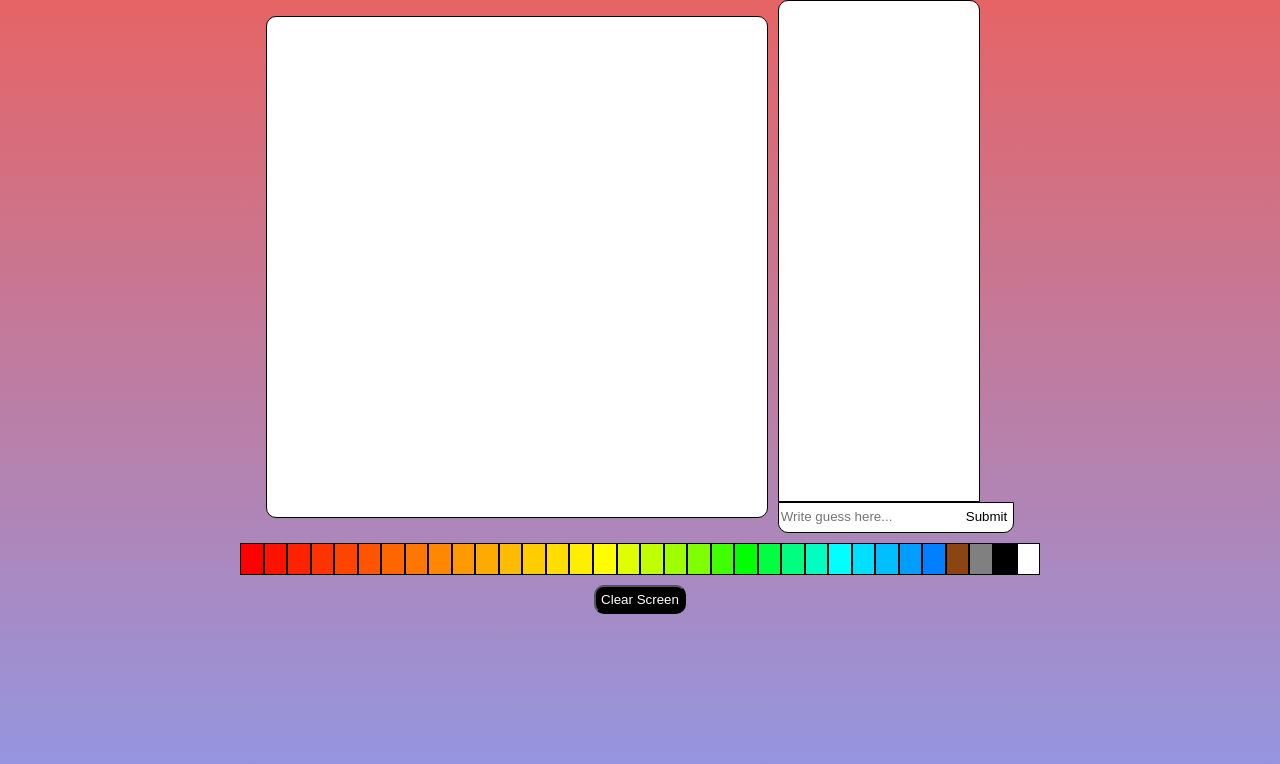
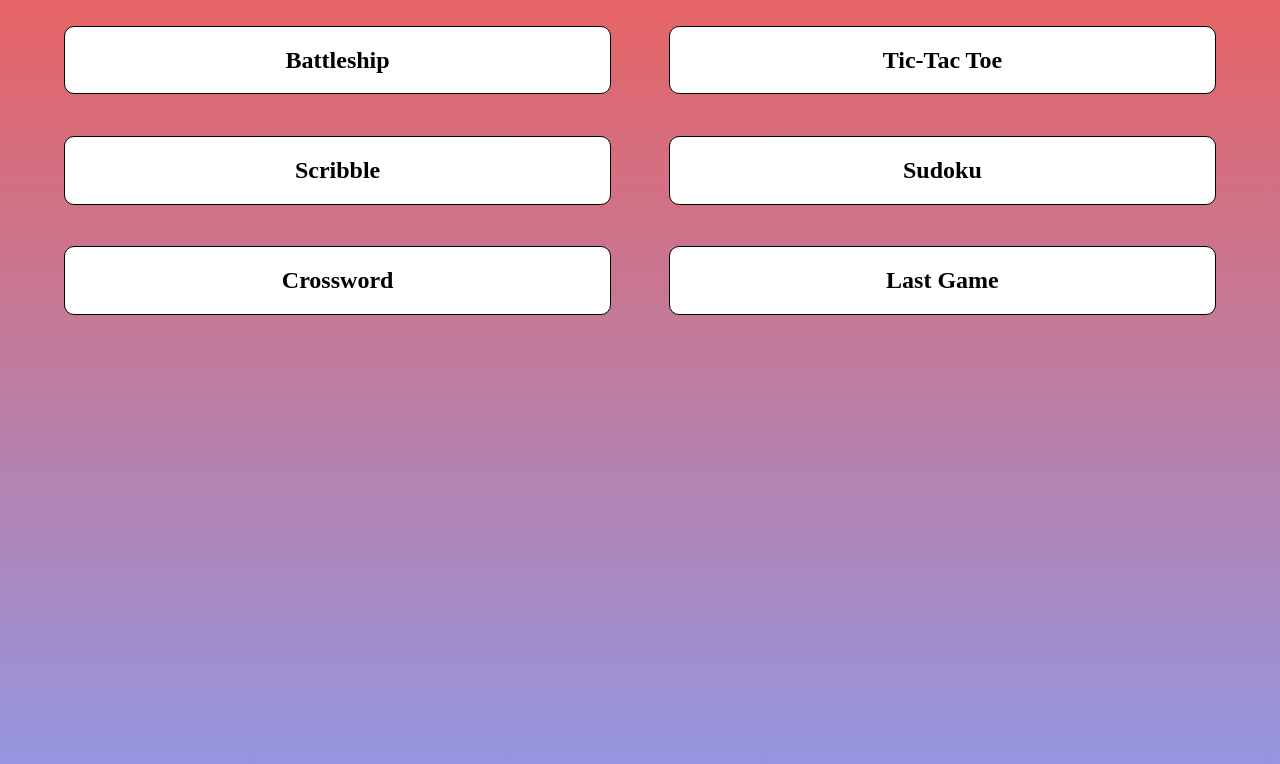
Before and after one commit to DexStephens/drawNado, a plain HTML site: page client/index.html in a window 1280 px wide. Drawn offline with nearby package versions, Linux system fonts and the light colour scheme; no server answers.

Commit message:
Make updates to the main screen, selectable cards that hover to the top center when they are selected. Need to work back in the drawing portion for the scribble game.

```diff
--- a/client/css/index.css
+++ b/client/css/index.css
@@ -113,3 +113,43 @@ body {
   border-bottom-left-radius: 10px;
   border-bottom-right-radius: 10px;
 }
+
+.gameCard {
+  opacity: 0;
+  background-color: white;
+  border: 1px solid black;
+  text-align: center;
+  display: inline-block;
+  animation: cardLoad 2s forwards;
+  position: relative;
+}
+
+@keyframes cardLoad {
+  from {
+    opacity: 0;
+    transform: translateY(20px);
+  }
+  to {
+    opacity: 1;
+    transform: translateY(0px);
+  }
+}
+
+.selections {
+  display: grid;
+  grid-template-columns: repeat(2, 1fr);
+  row-gap: 20%;
+  column-gap: 5%;
+  padding: 2% 5%;
+  position: relative;
+}
+
+.fade-out {
+  animation: fadeOut 0.05s forwards;
+}
+
+@keyframes fadeOut {
+  to {
+    opacity: 0;
+  }
+}
--- a/client/index.html
+++ b/client/index.html
@@ -7,7 +7,27 @@
     <title>DrawNado</title>
   </head>
   <body>
-    <section id="drawGame">
+    <section id="gameOptions" class="selections">
+      <div class="gameCard rounded" id="battleship">
+        <h1>Battleship</h1>
+      </div>
+      <div class="gameCard rounded" id="ticTacToe">
+        <h1>Tic-Tac Toe</h1>
+      </div>
+      <div class="gameCard rounded" id="scribble">
+        <h1>Scribble</h1>
+      </div>
+      <div class="gameCard rounded" id="sudoku">
+        <h1>Sudoku</h1>
+      </div>
+      <div class="gameCard rounded" id="crossword">
+        <h1>Crossword</h1>
+      </div>
+      <div class="gameCard rounded" id="lastGame">
+        <h1>Last Game</h1>
+      </div>
+    </section>
+    <!-- <section id="drawGame">
       <div class="row">
         <div class="mainContain rounded" id="mainContain"></div>
         <div>
@@ -24,7 +44,7 @@
       </div>
       <div class="colorPicker" id="colorPicker"></div>
       <button id="clearPicture" class="bt">Clear Screen</button>
-    </section>
+    </section> -->
     <script
       src="https://cdn.socket.io/4.8.0/socket.io.min.js"
       integrity="sha384-OoIbkvzsFFQAG88r+IqMAjyOtYDPGO0cqK5HF5Uosdy/zUEGySeAzytENMDynREd"
@@ -35,3 +55,6 @@
 </html>
 
 <!-- NEEDSWORK: chat inputs need to scroll when the chat starts to overflow with guesses -->
+<!-- NEXT STEPS: dockerize and get raspberry pi up and running, create the animated choose a game with cards for other games, fix the backend to handle different games running at once, fix the dots not being in the right place on different size screens -->
+<!-- MORE: How to handle late comers to the game, get them up to speed on guesses and the current image -->
+<!-- MORE: get the timer working, should be handled from the server to keep a single source of truth? Or from the one who starts drawing? -->
--- a/client/js/main.js
+++ b/client/js/main.js
@@ -2,17 +2,23 @@ import Communicate from "./sockets/communicate.js";
 import Draw from "./ui/draw.js";
 import Chat from "./ui/chat.js";
 
-import { attachHelpers } from "./ui/helpers.js";
+import {
+  attachHelpers,
+  loadGames,
+  gameCardClickHandler,
+} from "./ui/helpers.js";
 
 const communicate = new Communicate();
 const draw = new Draw(document, communicate);
 const chat = new Chat(document, communicate);
 
 window.onload = () => {
-  attachHelpers();
-  draw.fillColorPallette();
-  draw.addMouseListener();
-  chat.addChatFormListener();
+  // attachHelpers();
+  // draw.fillColorPallette();
+  // draw.addMouseListener();
+  // chat.addChatFormListener();
+  loadGames();
+  gameCardClickHandler();
 };
 
 // LEARNINGS
--- a/client/js/ui/helpers.js
+++ b/client/js/ui/helpers.js
@@ -3,6 +3,55 @@ function clearPicture() {
 
   Array.from(square.childNodes).forEach((node) => {
     node.remove();
+  });
+}
+
+function loadGames() {
+  document.querySelectorAll(".gameCard").forEach((card, index) => {
+    card.style.animationDelay = `${index * 0.2}s`;
+  });
+}
+
+function gameCardClickHandler() {
+  const bounding = document
+    .getElementById("gameOptions")
+    .getBoundingClientRect();
+
+  document.querySelectorAll(".gameCard").forEach((oc) => {
+    oc.addEventListener("click", (e) => {
+      document.querySelectorAll(".gameCard").forEach((card, index) => {
+        card.style.opacity = 1;
+        if (card.id !== oc.id) {
+          card.classList.add("fade-out");
+        } else {
+          const cardBound = card.getBoundingClientRect();
+
+          const endTransform =
+            index % 2 === 0
+              ? `translate(${
+                  (bounding.width - cardBound.width) / 2 - cardBound.x
+                }px, -${cardBound.y}px)`
+              : `translate(-${
+                  cardBound.x - (bounding.width - cardBound.width) / 2
+                }px, -${cardBound.y}px)`;
+
+          card.animate(
+            [
+              { transform: "translate(0, 0)" },
+              {
+                transform: endTransform,
+              },
+            ],
+            {
+              duration: 1000,
+              iterations: 1,
+              fill: "forwards",
+              delay: 175 * (index + 1),
+            }
+          );
+        }
+      });
+    });
   });
 }
 
@@ -12,4 +61,4 @@ function attachHelpers() {
     .addEventListener("click", clearPicture);
 }
 
-export { attachHelpers };
+export { attachHelpers, loadGames, gameCardClickHandler };
```
